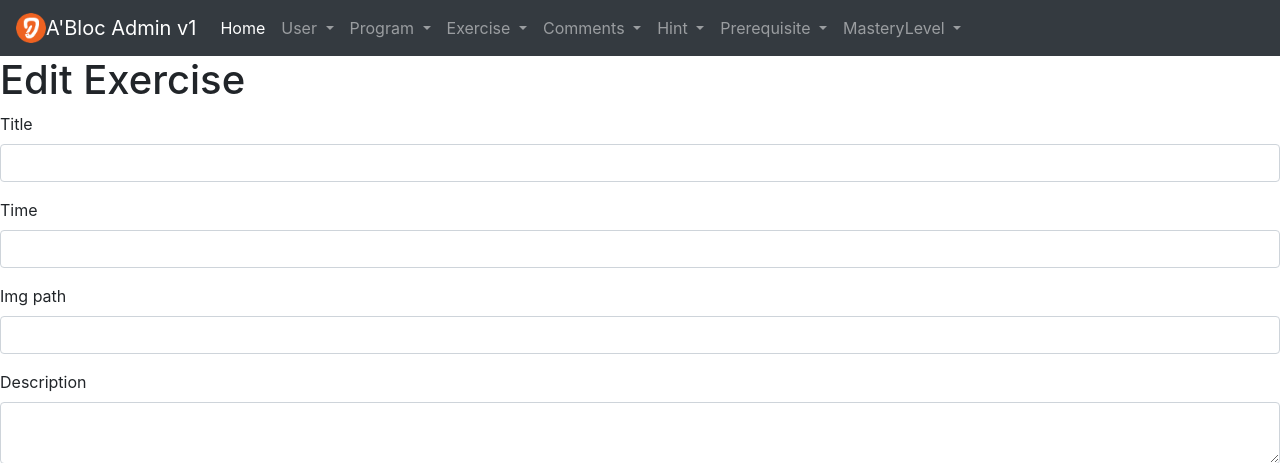
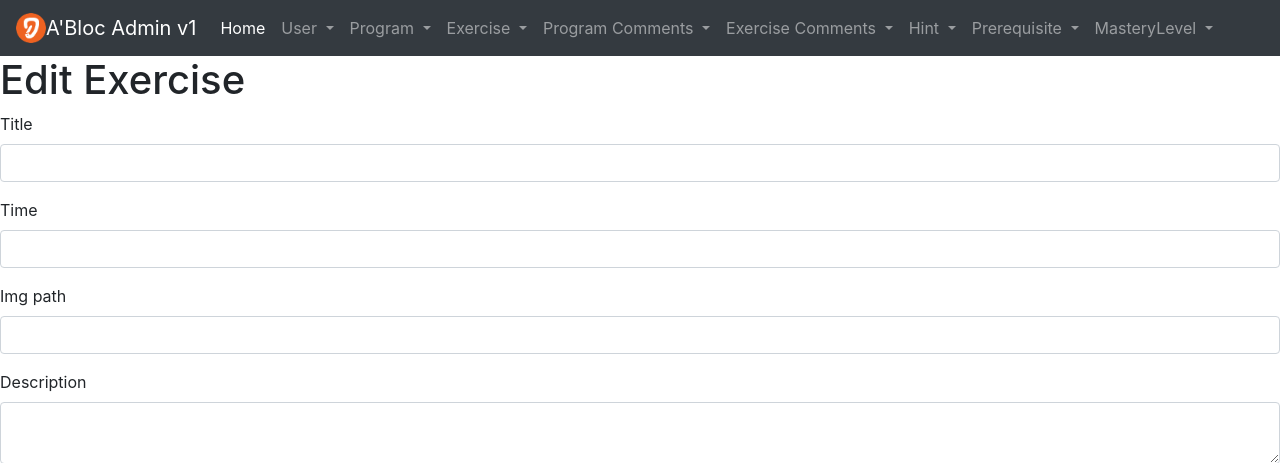
Before and after one commit to milin-fr/A-Block-Back, a Symfony app: template templates/admin/exercise/edit.html.twig in a window 1280 px wide. Shown: the top 463 px of the page. Run offline with Twig, Linux system fonts and the light colour scheme; the template is opened without the code that fills it, so the values that code supplies are empty; form fields are guessed from the names that the template uses; some libraries are stand-ins or nearby versions.

Commit message:
admin navbar separate tabs for comments

```diff
--- a/templates/base.html.twig
+++ b/templates/base.html.twig
@@ -56,14 +56,22 @@
 
               <li class="nav-item dropdown">
                 <a class="nav-link dropdown-toggle" href="#" id="navbarDropdownMenuLink" data-toggle="dropdown" aria-haspopup="true" aria-expanded="false">
-                  Comments
+                  Program Comments
                 </a>
                 <div class="dropdown-menu" aria-labelledby="navbarDropdownMenuLink">
-                  <a class="dropdown-item" href="{{ path('admin_program_comment_index') }}">Program Comments</a>
-                  <a class="dropdown-item" href="{{ path('admin_exercise_comment_index') }}">Exercise Comments</a>
+                  <a class="dropdown-item" href="{{ path('admin_program_comment_new') }}">List</a>
+                  <a class="dropdown-item" href="{{ path('admin_program_comment_index') }}">Add</a>
                 </div>
               </li>
-
+              <li class="nav-item dropdown">
+                <a class="nav-link dropdown-toggle" href="#" id="navbarDropdownMenuLink" data-toggle="dropdown" aria-haspopup="true" aria-expanded="false">
+                  Exercise Comments
+                </a>
+                <div class="dropdown-menu" aria-labelledby="navbarDropdownMenuLink">
+                  <a class="dropdown-item" href="{{ path('admin_exercise_comment_index') }}">List</a>
+                  <a class="dropdown-item" href="{{ path('admin_exercise_comment_new') }}">Add</a>
+                </div>
+              </li>
               <li class="nav-item dropdown">
                 <a class="nav-link dropdown-toggle" href="#" id="navbarDropdownMenuLink" data-toggle="dropdown" aria-haspopup="true" aria-expanded="false">
                   Hint
```
